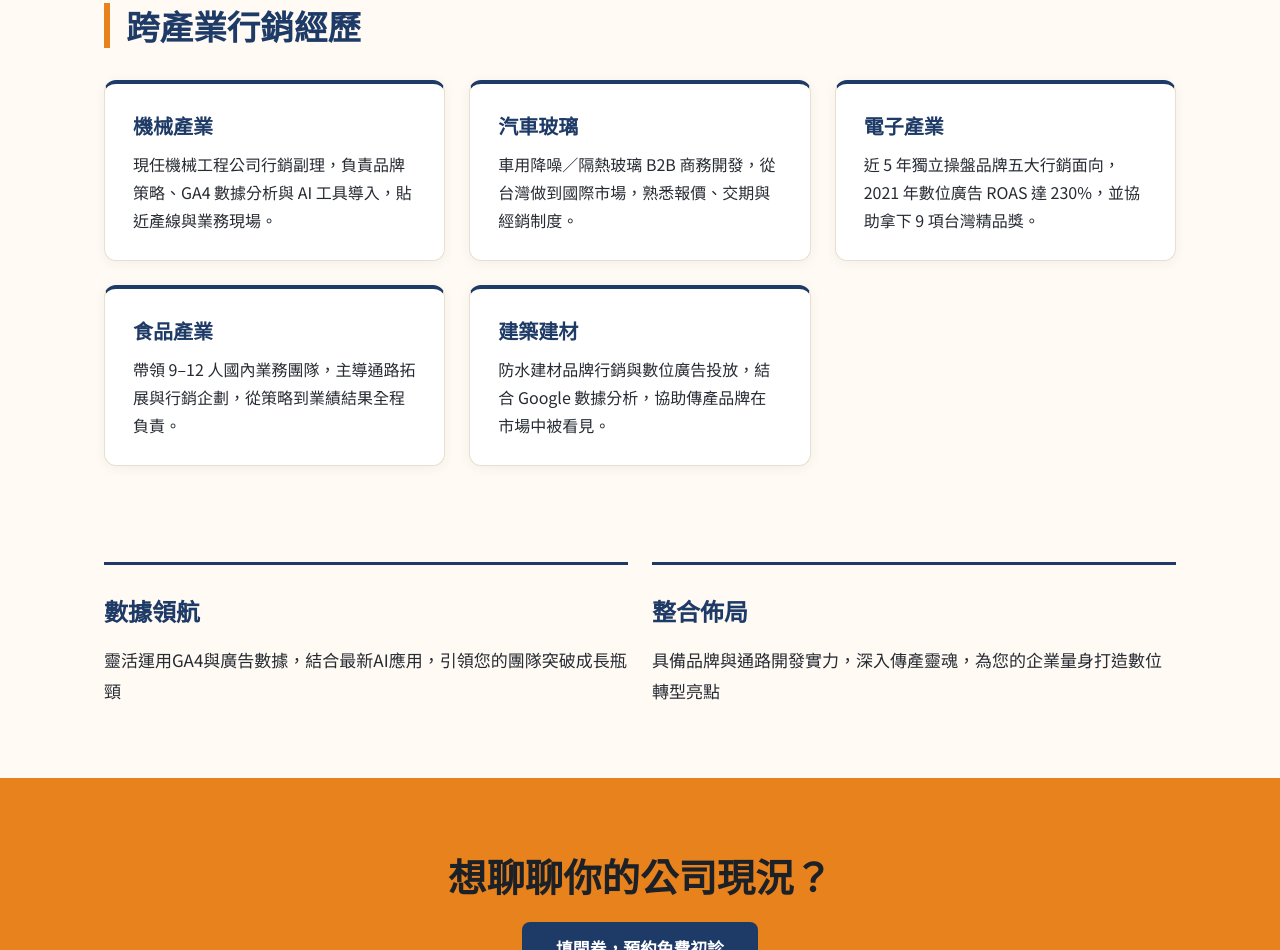
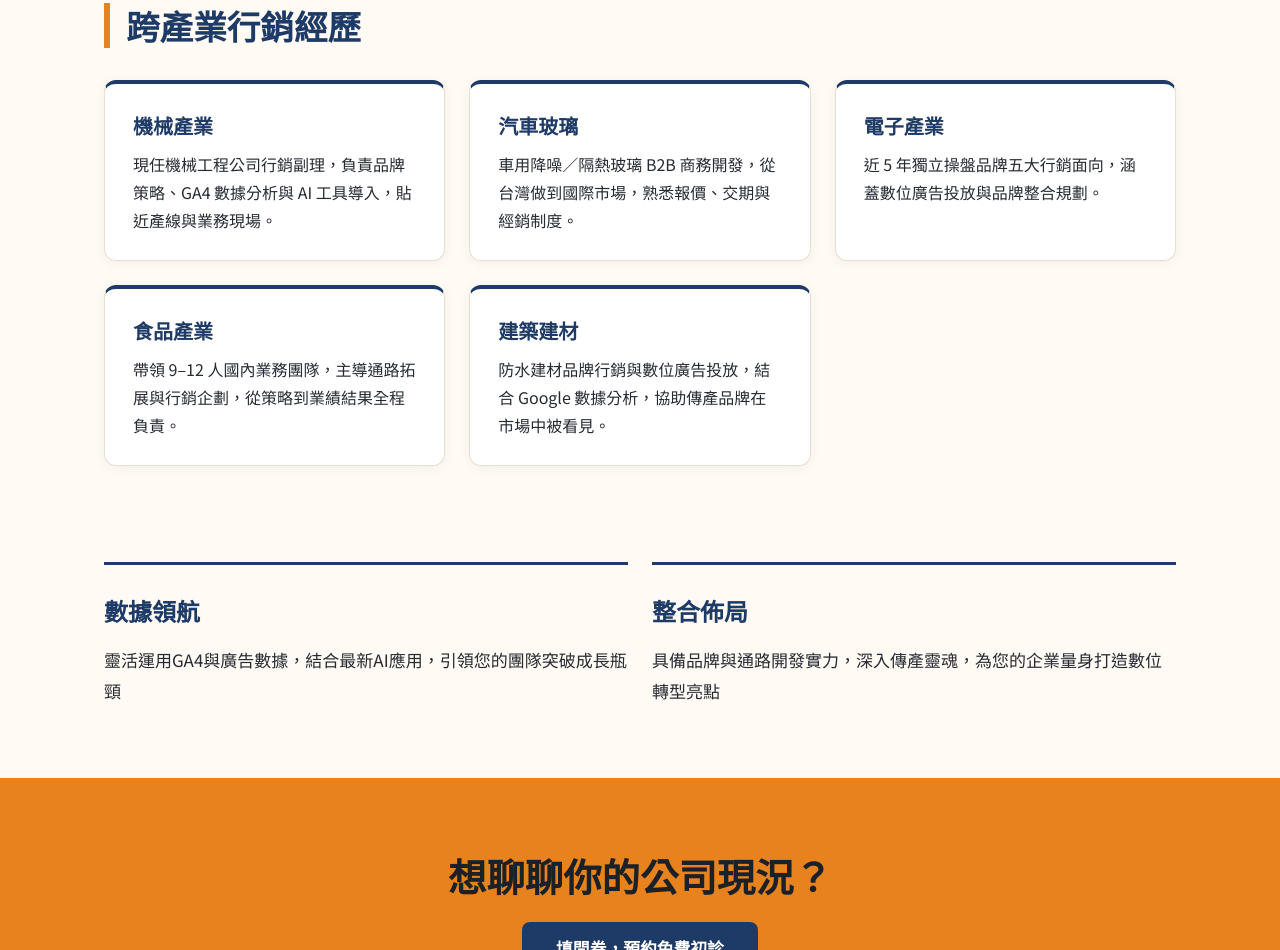
Before and after one commit to jerrychang0830-bot/jerrychang0830-bot.github.io, a plain HTML site: page about/index.html in a window 1280 px wide. Shown: the part 901-1851 px from the top of the page. Drawn offline with Linux system fonts and the light colour scheme.

Commit message:
關於頁：移除無法舉證的 ROAS 230% 與 9 項台灣精品獎
電子產業卡片改為不含數字與獎項的描述。

Co-Authored-By: Claude Sonnet 5.5 <noreply@anthropic.com>
Claude-Session: https://claude.ai/code/session_01Cg1EhRHP5wwbXhJuXXnfJ9

```diff
--- a/about/index.html
+++ b/about/index.html
@@ -82,7 +82,7 @@
       </article>
       <article class="card">
         <h3>電子產業</h3>
-        <p>近 5 年獨立操盤品牌五大行銷面向，2021 年數位廣告 ROAS 達 230%，並協助拿下 9 項台灣精品獎。</p>
+        <p>近 5 年獨立操盤品牌五大行銷面向，涵蓋數位廣告投放與品牌整合規劃。</p>
       </article>
       <article class="card">
         <h3>食品產業</h3>
```
